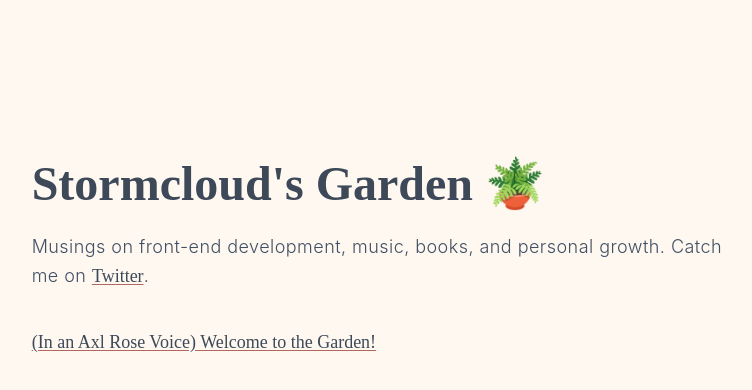
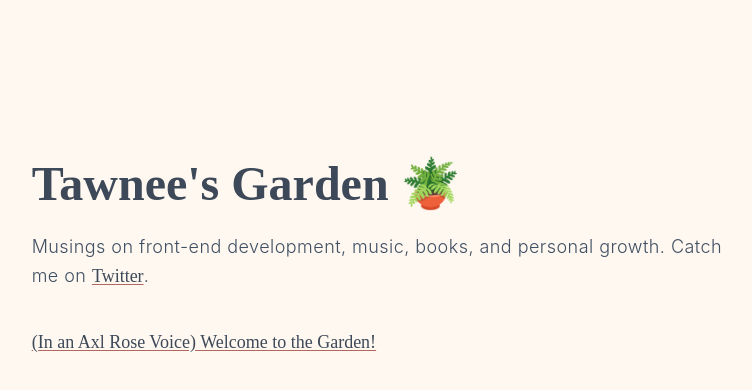
Before and after one commit to stormcloud266/stormcloud-garden, a Next.js app: page / in a window 1280 px wide. Shown: the top 390 px of the page, without its empty margins (263-1015 px from the left). Built offline with nearby package versions, Linux system fonts and the light colour scheme; a web font is replaced by a local one.

Commit message:
update name

```diff
--- a/pages/index.tsx
+++ b/pages/index.tsx
@@ -16,10 +16,10 @@ const Home: NextPage<PostsListProps> = ({ posts }) => {
   return (
     <Section>
       <Head>
-        <title>Stormcloud&apos;s Garden</title>
+        <title>Tawnee&apos;s Garden</title>
       </Head>
       <div className="animate-fade">
-        <Title>Stormcloud&apos;s Garden 🪴</Title>
+        <Title>Tawnee&apos;s Garden 🪴</Title>
         <div>
           <p className="mt-6">
             Musings on front-end development, music, books, and personal growth.
```
